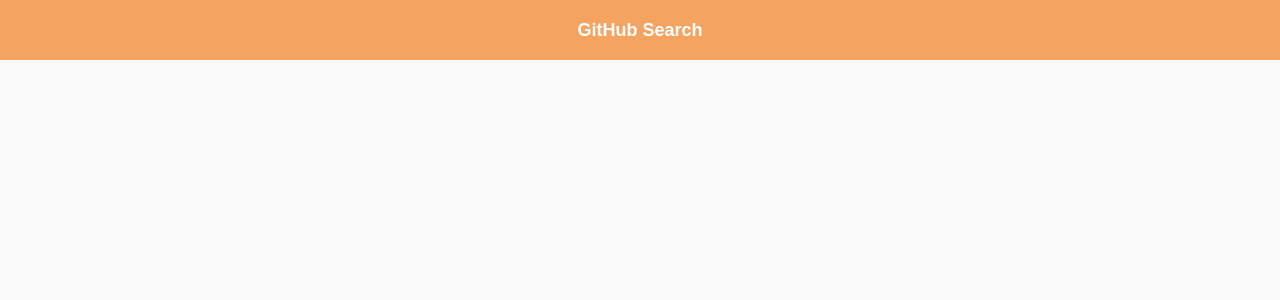
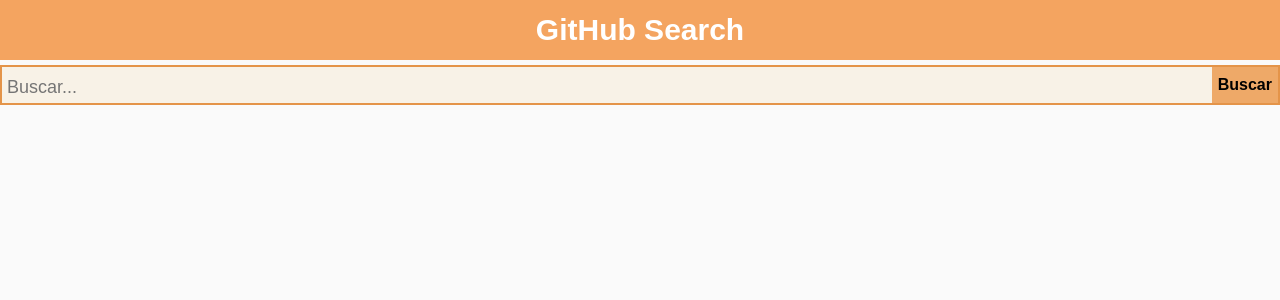
Before and after one commit to Note45/github-search-js, a React (Create React App) app in the folder github-search-app/: page / in a window 1280 px wide. Shown: the top 300 px of the page. Built offline with nearby package versions, Linux system fonts and the light colour scheme.

Commit message:
add searchDevs and renderDevs

```diff
--- a/github-search-app/src/App.js
+++ b/github-search-app/src/App.js
@@ -1,6 +1,7 @@
 import React from 'react';
 
 import Header from './components/Header';
+import Main from './pages/main'
 
 import './styles.css';
 
@@ -8,6 +9,7 @@
   return (
     <div className="App">
       <Header />
+      <Main />
     </div>
   );
 }
--- a/github-search-app/src/components/Header/index.js
+++ b/github-search-app/src/components/Header/index.js
@@ -3,7 +3,7 @@
 import './styles.css';
 
 const Header = () => (
-  <header id='hearder-app'>GitHub Search</header>
+  <header id='header-app'>GitHub Search</header>
 );
 
 export default Header;
--- a/github-search-app/src/components/Header/styles.css
+++ b/github-search-app/src/components/Header/styles.css
@@ -1,8 +1,8 @@
-header#hearder-app {
+header#header-app {
   width: 100%;
   height: 60px;
   background: #F4A460;
-  font-size: 18px;
+  font-size: 30px;
   font-weight: bold;
   color: #fff;
   display: flex;
--- /dev/null
+++ b/github-search-app/src/pages/main/index.js
@@ -0,0 +1,43 @@
+import React, { Component } from 'react';
+
+import api from '../../services/api';
+
+import './styles.css'
+
+export default class Main extends Component {
+  state = {
+    dev: [],
+  }
+
+  searchDevs = async () => {
+    let inputElement = document.getElementById('txtBusca');
+
+    let response = await api.get(`/${inputElement.value}`);
+
+    this.setState({ dev: response.data });
+  }
+
+  renderDevs = async () => {
+    await this.searchDevs();
+    const { login, avatar_url, location, bio, name } = this.state.dev;
+
+    let ulElement = document.getElementById('devs-list');
+
+    let liElement = document.createElement('li');
+    let textElement = document.createTextNode(bio);
+    liElement.appendChild(textElement);
+
+    ulElement.appendChild(liElement);
+
+  }
+
+  render() {
+    return(
+      <div id="divBusca">
+        <input type="text" id="txtBusca" placeholder="Buscar..."/>
+        <button id="btnBusca" onClick={this.renderDevs}>Buscar</button>
+        <ul id='devs-list'></ul>
+      </div>
+    );
+  }
+}
--- /dev/null
+++ b/github-search-app/src/pages/main/styles.css
@@ -0,0 +1,32 @@
+#divBusca{
+  background-color:rgba(247, 240, 226, 0.774);
+  border:solid 2px rgb(228, 148, 73);
+  widows: 90%;
+  height:40px;
+  display: flex;
+  flex-wrap: nowrap;
+  margin-top: 5px;
+}
+
+#txtBusca{
+  float:left;
+  background-color:transparent;
+  padding-left: 5px;
+  font-size:18px;
+  border:none;
+  height:40px;
+  width:100%;
+}
+
+#btnBusca{
+  font-size: 16px;
+  border:none;
+  height:36px;
+  width:70px;
+  font-weight:bold;
+  background:rgb(238, 169, 104);
+}
+
+#btnBusca:hover {
+  background:rgb(247, 206, 168);
+}
```
Also changed, not shown: github-search-app/src/pages/main/search-icon.png (added).
